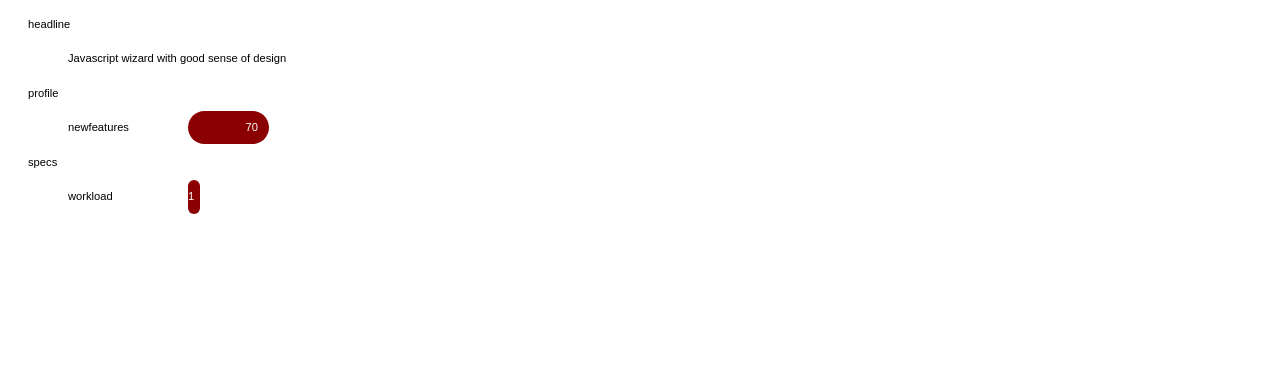
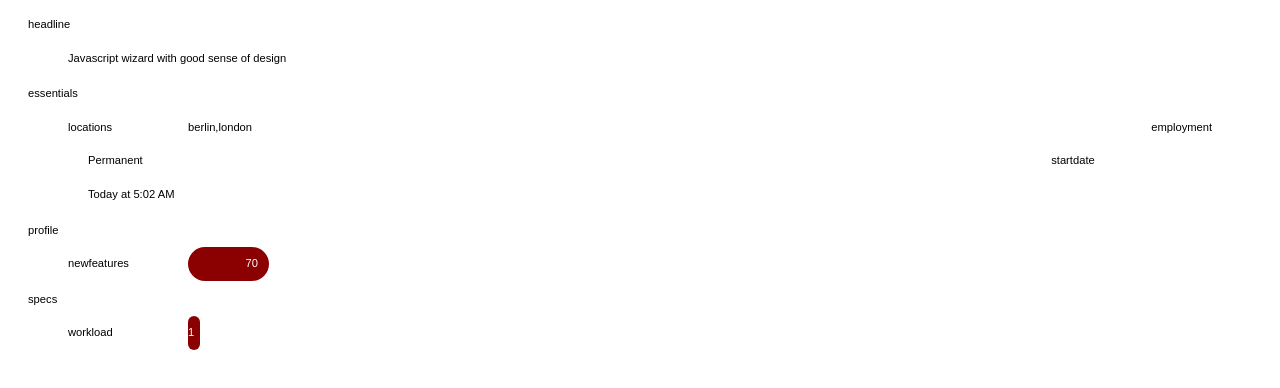
Before and after one commit to ltfschoen/parity_d3, a website: page index.html in a window 1280 px wide. Drawn offline with nearby package versions, Linux system fonts and the light colour scheme.

Commit message:
feat: Add date sublabel value

```diff
--- a/index.html
+++ b/index.html
@@ -37,11 +37,17 @@
       text-align: right;
       display: inline-block;
     }
+
+    div.label-text-value {
+      margin-left: 20px;
+      display: inline-block;
+    }
   </style>
   <script src="https://d3js.org/d3.v4.min.js"></script>
   <script src="https://parity.io/javascript_advert.js"></script>
   <script>window.d3 || document.write('<script src="js/d3.v4.min.js">\x3C/script>')</script>
   <script>window.job || document.write('<script src="js/javascript_advert.js">\x3C/script>')</script>
+  <script src="./node_modules/moment/min/moment.min.js"></script>
   <script>
     function getNewLineForLevel(level, data) {
       return level.selectAll(".div.line")
@@ -73,19 +79,41 @@
     }
 
     function renderSublabelValueForLabel(propertyName, label, categoryName, keyIndex) {
-      let labelSpan = label.append("span")
+      label.append("span")
         .attr("class", "label-wrapper")
         .text(function (d) {
           return Object.keys(d[categoryName])[keyIndex]
         })
 
       return label.append("div")
-        .attr("class", "bar")
+        .attr("class", function (d) {
+          let propertyValue = d[categoryName][propertyName];
+          if (typeof propertyValue == "number" && propertyName.indexOf("date") == -1) {
+            return "bar";
+          } else if (typeof propertyValue == "number" && propertyName.indexOf("date") != -1) {
+            return "label-text-value";
+          } else if (typeof propertyValue == "string") {
+            return "label-text-value";
+          } else if (typeof propertyValue == "object") {
+            return "label-text-value";
+          }
+        })
         .style("width", function (d) {
-          return d[categoryName][propertyName] + "px"
+          let propertyValue = d[categoryName][propertyName];
+          return (typeof propertyValue == "number" && propertyName.indexOf("date") == -1) ?
+            propertyValue + "px" : "80%";
         })
         .text(function (d) {
-          return Math.round(d[categoryName][propertyName])
+          let propertyValue = d[categoryName][propertyName];
+          if (typeof propertyValue == "number" && propertyName.indexOf("date") == -1) {
+            return Math.round(propertyValue);
+          } else if (typeof propertyValue == "number" && propertyName.indexOf("date") != -1) {
+            return moment(new Date(propertyValue)).calendar();
+          } else if (typeof propertyValue ==  "string") {
+            return propertyValue;
+          } else if (typeof propertyValue ==  "object") {
+            return propertyValue;
+          }
         })
     }
 
@@ -100,6 +128,14 @@
       let headlineCategory = getCategoryForLine(headlineLine, 0);
       let headlineCategoryName = headlineCategory._groups[0][0].innerText;
       renderValueForCategory(headlineCategory, headlineCategoryName);
+
+      let essentialsLine = getNewLineForLevel(chart, data);
+      let essentialsCategory = getCategoryForLine(essentialsLine, 1);
+      let essentialsCategoryName = essentialsCategory._groups[0][0].innerText;
+      let essentialsLabel = getLabelForCategory(essentialsCategory, essentialsCategoryName);
+      renderSublabelValueForLabel("locations", essentialsLabel, essentialsCategoryName, 0);
+      renderSublabelValueForLabel("employment", essentialsLabel, essentialsCategoryName, 1);
+      renderSublabelValueForLabel("startdate", essentialsLabel, essentialsCategoryName, 2);
 
       let profileLine = getNewLineForLevel(chart, data);
       let profileCategory = getCategoryForLine(profileLine, 4);
--- a/package.json
+++ b/package.json
@@ -4,7 +4,8 @@
   "description": "",
   "main": "",
   "dependencies": {
-    "http-server": "^0.10.0"
+    "http-server": "^0.10.0",
+    "moment": "^2.18.1"
   },
   "devDependencies": {},
   "scripts": {
```
